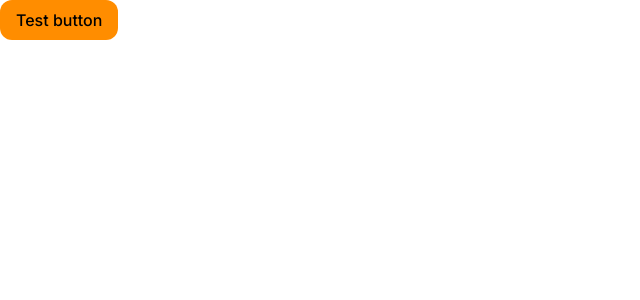
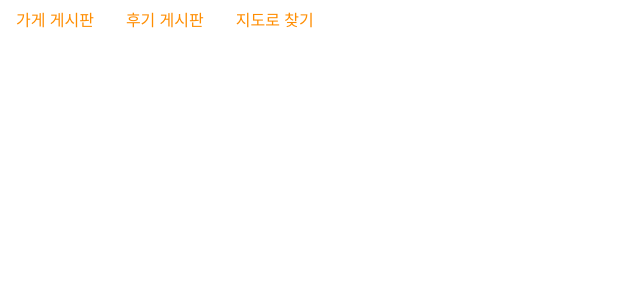
Before and after one commit to Rookeys/dessert-gallery-v2, a Next.js app: page / in a window 1280 px wide. Shown: the top 300 px of the page, without its empty margins (0-640 px from the left). Built offline with nearby package versions, Linux system fonts and the light colour scheme.

Commit message:
feat: Added primary color property + Added shadcn button variant

```diff
--- a/app/(routes)/page.tsx
+++ b/app/(routes)/page.tsx
@@ -1,26 +1,14 @@
-"use client";
-import { Button } from "@/components/ui/button";
-import { toast } from "@/components/ui/use-toast";
-// import type { Metadata } from "next";
-import Image from "next/image";
+import { Header } from '@/components/common/header';
+import type { Metadata } from "next";
 
-// export const metadata: Metadata = {
-//   title: "Main",
-// };
+export const metadata: Metadata = {
+  title: "Main",
+};
 
 export default function Home() {
   return (
     <div>
-      <Button
-        onClick={() => {
-          toast({
-            title: "test title",
-            description: "test description",
-          });
-        }}
-      >
-        Test button
-      </Button>
+      <Header />
     </div>
   );
 }
--- /dev/null
+++ b/components/common/header.tsx
@@ -0,0 +1,13 @@
+"use client";
+
+import { Button } from "@/components/ui/button";
+
+export const Header = () => {
+  return (
+    <section>
+      <Button variant={"ghostPrimary"}>가게 게시판</Button>
+      <Button variant={"ghostPrimary"}>후기 게시판</Button>
+      <Button variant={"ghostPrimary"}>지도로 찾기</Button>
+    </section>
+  );
+};
--- a/components/ui/button.tsx
+++ b/components/ui/button.tsx
@@ -18,6 +18,7 @@ const buttonVariants = cva(
           "bg-secondary text-secondary-foreground hover:bg-secondary/80",
         ghost: "hover:bg-accent hover:text-accent-foreground",
         link: "text-primary underline-offset-4 hover:underline",
+      ghostPrimary: "text-primary hover:bg-primary-10",
       },
       size: {
         default: "h-10 px-4 py-2",
@@ -31,7 +32,7 @@ const buttonVariants = cva(
       size: "default",
     },
   }
-)
+);
 
 export interface ButtonProps
   extends React.ButtonHTMLAttributes<HTMLButtonElement>,
--- a/tailwind.config.ts
+++ b/tailwind.config.ts
@@ -42,7 +42,15 @@ const config = {
     colors: {
       primary: {
         DEFAULT: "#FF8D00",
+        10: "#FFF0D9",
+        20: "#FFE7C4",
+        30: "#FFE0B5",
+        40: "#FED9A6",
         50: "#FDC886",
+        60: "#FFC266",
+        70: "#FFB54D",
+        80: "#FFA733",
+        90: "#FF8D00"
       },
       secondary: {
         DEFAULT: "#FCF0E1",
```
